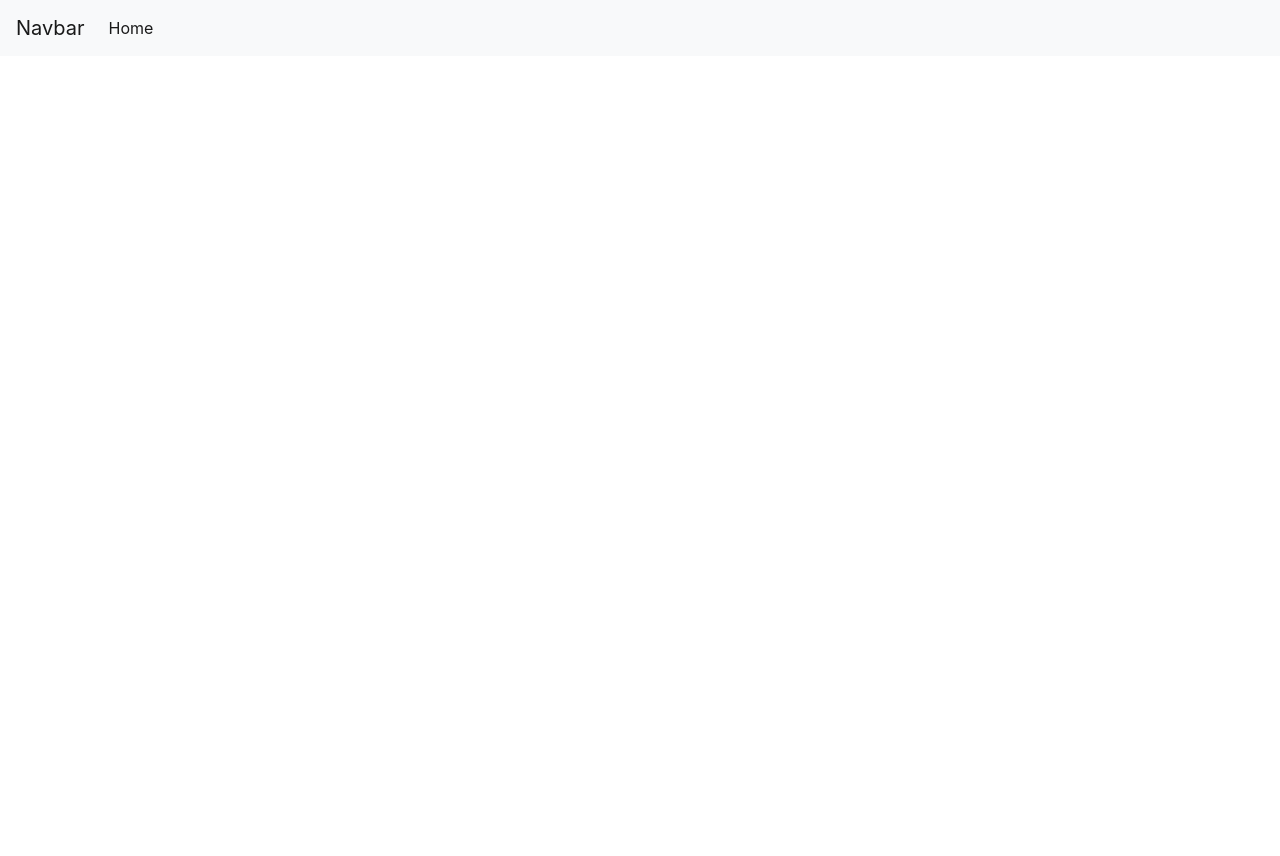
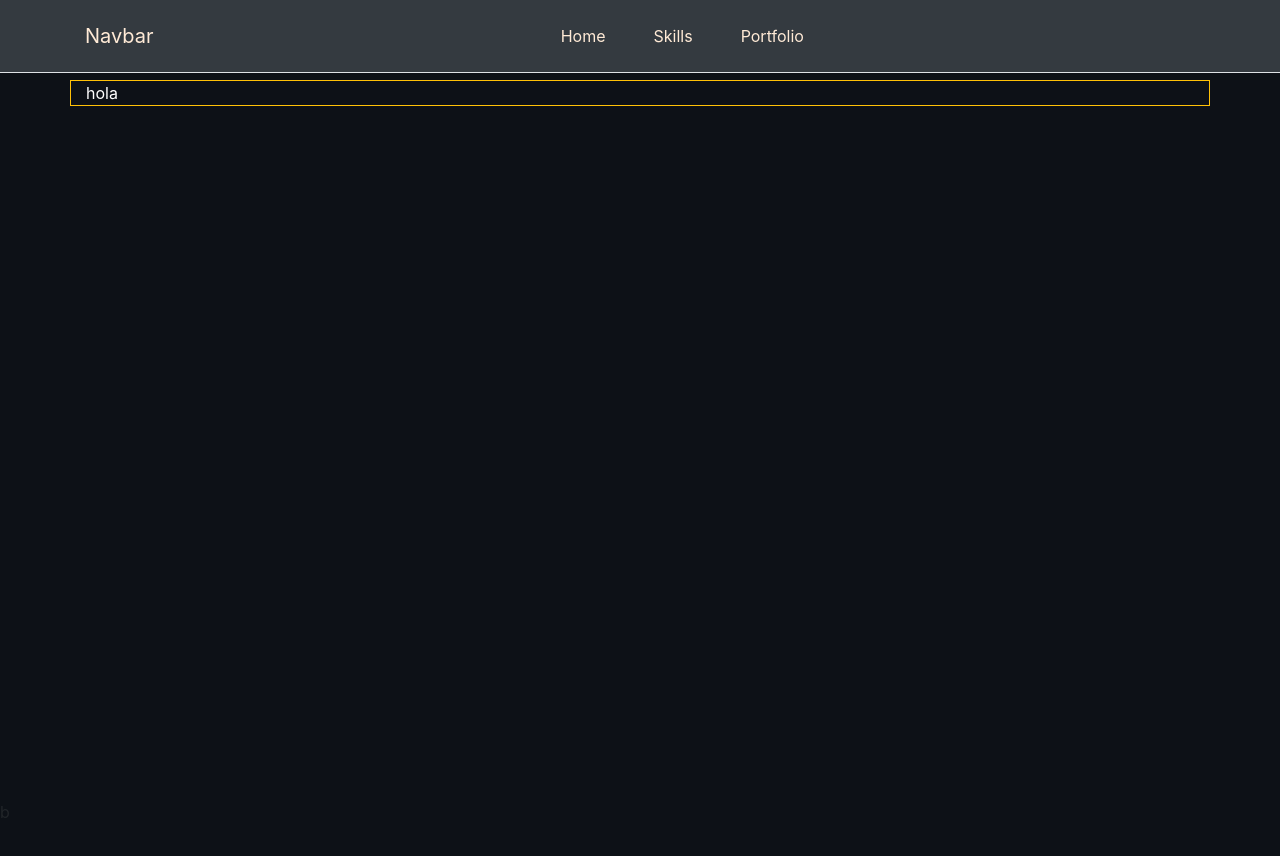
Before and after one commit to Cristian-Araya/Personal_Portfolio, a React (Create React App) app in the folder my-portfolio/: page / in a window 1280 px wide. Shown: the top 856 px of the page. Before the commit the page ends 800 px from the top, so only its background shows below. Built offline with nearby package versions, Linux system fonts and the light colour scheme.

Commit message:
Update Navbar design
The global colors of the project was setted

```diff
--- a/my-portfolio/public/index.html
+++ b/my-portfolio/public/index.html
@@ -2,31 +2,15 @@
 <html lang="es">
   <head>
     <meta charset="utf-8" />
-    <link rel="icon" href="%PUBLIC_URL%/favicon.ico" />
+    <link rel="icon" type="image/png" href="./favicon.png
+    " />
     <meta name="viewport" content="width=device-width, initial-scale=1" />
-    <meta name="theme-color" content="#000000" />
-    <meta
-      name="description"
-      content="Web site created using create-react-app"
-    />
     <link rel="stylesheet" href="https://stackpath.bootstrapcdn.com/bootstrap/4.3.1/css/bootstrap.min.css" integrity="sha384-ggOyR0iXCbMQv3Xipma34MD+dH/1fQ784/j6cY/iJTQUOhcWr7x9JvoRxT2MZw1T" crossorigin="anonymous">
-    <link rel="apple-touch-icon" href="%PUBLIC_URL%/logo192.png" />
-
-    <title>My Portfolio</title>
+    <title>Cristian Araya</title>
   </head>
   <body>
     <noscript>You need to enable JavaScript to run this app.</noscript>
     <div id="root"></div>
-    <!--
-      This HTML file is a template.
-      If you open it directly in the browser, you will see an empty page.
-
-      You can add webfonts, meta tags, or analytics to this file.
-      The build step will place the bundled scripts into the <body> tag.
-
-      To begin the development, run `npm start` or `yarn start`.
-      To create a production bundle, use `npm run build` or `yarn build`.
-    -->
     <script src="https://code.jquery.com/jquery-3.3.1.slim.min.js" integrity="sha384-q8i/X+965DzO0rT7abK41JStQIAqVgRVzpbzo5smXKp4YfRvH+8abtTE1Pi6jizo" crossorigin="anonymous"></script>
 <script src="https://cdnjs.cloudflare.com/ajax/libs/popper.js/1.14.7/umd/popper.min.js" integrity="sha384-UO2eT0CpHqdSJQ6hJty5KVphtPhzWj9WO1clHTMGa3JDZwrnQq4sF86dIHNDz0W1" crossorigin="anonymous"></script>
 <script src="https://stackpath.bootstrapcdn.com/bootstrap/4.3.1/js/bootstrap.min.js" integrity="sha384-JjSmVgyd0p3pXB1rRibZUAYoIIy6OrQ6VrjIEaFf/nJGzIxFDsf4x0xIM+B07jRM" crossorigin="anonymous"></script>
--- /dev/null
+++ b/my-portfolio/src/Components/About/About.jsx
@@ -0,0 +1,25 @@
+import React from 'react'
+import styled from 'styled-components'
+
+
+const About = () => {
+
+    const AboutStyled = styled.div`
+    border-color: white;
+    border-width: 10px;
+    padding-top:5em;
+    height:100vh;
+    `;
+
+    return (
+        <AboutStyled>
+                <div className="container border border-warning">
+                    <div className="text-white">
+                        hola
+                    </div>
+                </div>
+        </AboutStyled>
+    )
+}
+
+export default About
--- a/my-portfolio/src/Components/MainContent/MainContent.jsx
+++ b/my-portfolio/src/Components/MainContent/MainContent.jsx
@@ -1,9 +1,12 @@
 import React from 'react'
+import About from '../About/About'
+import Skills from '../Skills/Skills'
 
 const MainContent = () => {
     return (
         <div>
-
+            <About/>
+            <Skills/>
         </div>
     )
 }
--- a/my-portfolio/src/Components/Navbar/Navbar.jsx
+++ b/my-portfolio/src/Components/Navbar/Navbar.jsx
@@ -1,22 +1,46 @@
 import React from 'react'
+import styled from 'styled-components'
 
 const Navbar = () => {
+    const NavbarStyled = styled.div`
+    background-color: #161b22 !important;
+    .neon{
+        color: #ffead6;
+    }
+    @media (max-width: 992px){
+        .titulo{
+            display:none;
+        }
+        a{
+            padding: 6px;
+        }
+    };
+    `;
+
     return (
-        <div>
-            <nav className="navbar navbar-expand-lg navbar-light bg-light">
-            <span className="navbar-brand">Navbar</span>
-            <button className="navbar-toggler" type="button" data-toggle="collapse" data-target="#navbarNav" aria-controls="navbarNav" aria-expanded="false" aria-label="Toggle navigation">
-                <span className="navbar-toggler-icon"></span>
-            </button>
-                <div className="collapse navbar-collapse" id="navbarNav">
-                    <ul className="navbar-nav">
-                    <li className="nav-item active">
-                        <a className="nav-link" href="http://localhost:3000/">Home <span className="sr-only">(current)</span></a>
-                    </li>
-                    </ul>
+        <NavbarStyled>
+            <nav className="navbar fixed-top navbar-expand-lg bg-dark border-bottom">
+                <div className="container">
+                    <span className="navbar-brand titulo neon">Navbar</span>
+                    <div className="collapse navbar-collapse justify-content-center " id="navbarNav">
+                        <ul className="navbar-nav p-2">
+                            <li className="nav-item ">
+                                <a className="nav-link neon px-4" href="http://localhost:3000/">Home <span className="sr-only">(current)</span></a>
+                            </li>
+                            <li className="nav-item ">
+                                <a className="nav-link neon px-4" href="http://localhost:3000/">Skills<span className="sr-only">(current)</span></a>
+                            </li>
+                            <li className="nav-item ">
+                                <a className="nav-link neon px-4" href="http://localhost:3000/">Portfolio <span className="sr-only">(current)</span></a>
+                            </li>
+                        </ul>
+                    </div>
+                    <button className="navbar-toggler p-2" type="button" data-toggle="collapse" data-target="#navbarNav" aria-controls="navbarNav" aria-expanded="false" aria-label="Toggle navigation">
+                    <span className="navbar-brand neon">Navbar</span>
+                </button>
                 </div>
             </nav>
-        </div>
+        </NavbarStyled>
     )
 }
 
--- /dev/null
+++ b/my-portfolio/src/Components/Skills/Skills.jsx
@@ -0,0 +1,18 @@
+import React from 'react'
+import styled from 'styled-components'
+
+
+const Skills = () => {
+
+    const SkillsStyled = styled.div`
+     height:100vh;
+    `;
+
+    return (
+        <SkillsStyled>
+            b
+        </SkillsStyled>
+    )
+}
+
+export default Skills
--- a/my-portfolio/src/Pages/MainPage.jsx
+++ b/my-portfolio/src/Pages/MainPage.jsx
@@ -1,13 +1,29 @@
 import React from 'react'
-import MainContent from '../Components/MainContent/MainContent'
 import Navbar from '../Components/Navbar/Navbar'
+import styled from 'styled-components'
+import MainContent from '../Components/MainContent/MainContent';
+
 
 const MainPage = () => {
+
+    const MainStyled = styled.div`
+     .section{
+        min-height:100vh;
+        background-color: #0d1117;
+     }
+}
+
+`;
+
     return (
-        <div>
-            <Navbar/>
-            <MainContent/>
-        </div>
+        <MainStyled>
+            <div className="section">
+                <div className="hiddenNavbar">
+                    <Navbar/>
+                </div>
+                    <MainContent/>
+            </div>
+        </MainStyled>
     )
 }
 
```
Also changed, not shown: my-portfolio/package.json (+5 -3 lines), my-portfolio/public/favicon.png (added), 1 other file (tests, documents, lock files or other folders).
